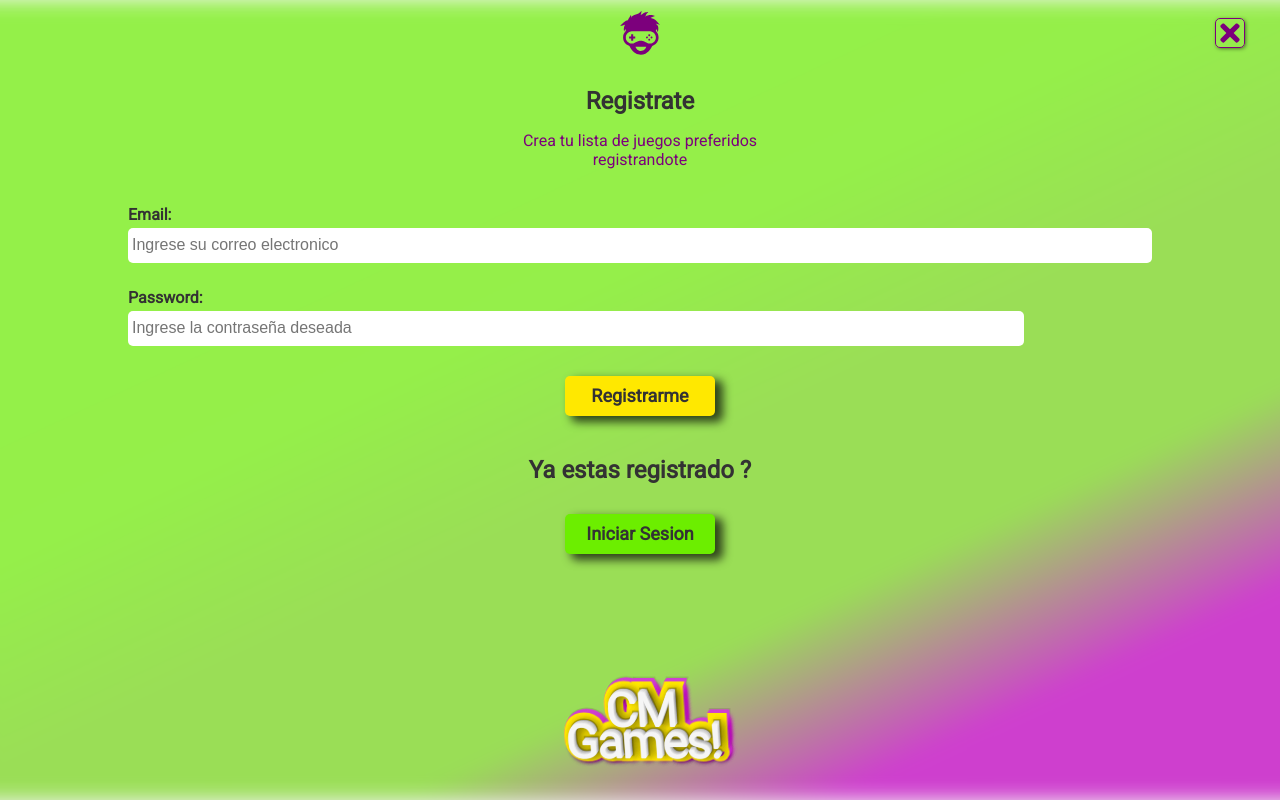
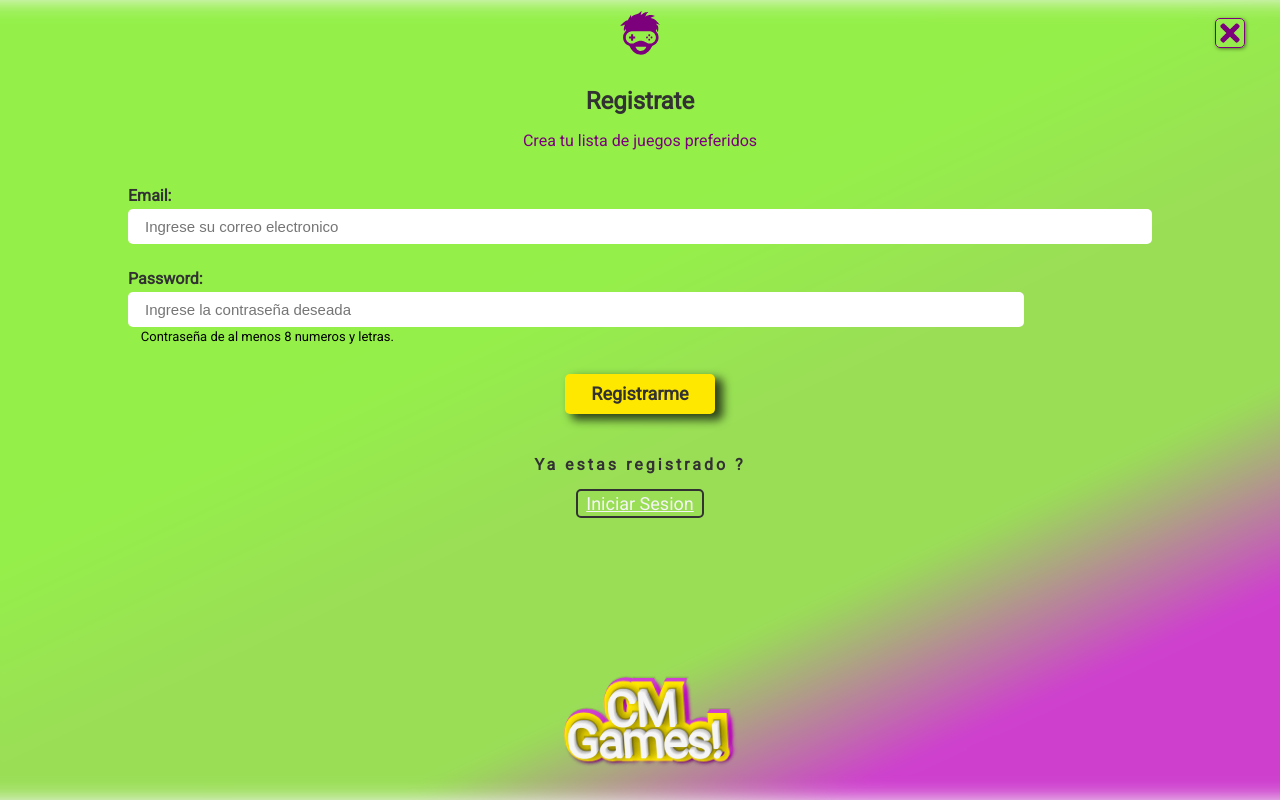
Before and after one commit to JuanMolfese/unicen-visualizacion, a Next.js app in the folder TP2/entregafinal/: page /register in a window 1280 px wide. Built offline with nearby package versions, Linux system fonts and the light colour scheme.

Commit message:
se agrega en imputs autocomplete off, css al spinner, arreglo boton de inicio en Register.js

```diff
--- a/TP2/entregafinal/components/ModalMenu.js
+++ b/TP2/entregafinal/components/ModalMenu.js
@@ -27,7 +27,7 @@ export default function ModalMenu({genres}){
           <FaTimes className={styles.iconClose} onClick={closeModal}/>
         </div>
         <div className={styles.search}>
-          <input id="search" placeholder="Buscar por nombre o categoria" type="text" maxLength={15} className={styles.inputSearch}></input>
+          <input id="search" autoComplete="off" placeholder="Buscar por nombre o categoria" type="text" maxLength={15} className={styles.inputSearch}></input>
           <FaSearch className={styles.iconSearch} onClick={searchGames}></FaSearch>
         </div>
         <div className={styles.allGames}>
--- a/TP2/entregafinal/components/spinner.js
+++ b/TP2/entregafinal/components/spinner.js
@@ -1,9 +1,11 @@
+import styles from '../styles/Game.module.css';
+
 export default function Spinner() {
   return (
     <>
       <div className="content">
       <div className="html-spinner"></div>
-      <p>Cargando...</p>
+      <p className={styles.spinner}>Cargando...</p>
       </div>
 
       <style jsx>{`
@@ -15,7 +17,7 @@ export default function Spinner() {
           justify-content: center;
           align-items: center;
           text-align: center;
-          margin-top: 25px;
+          margin-top: 40%;
         }
 
         .html-spinner {
--- a/TP2/entregafinal/pages/register.js
+++ b/TP2/entregafinal/pages/register.js
@@ -24,7 +24,7 @@ export default function register(){
 
         <div className={styles.contentTitle}>
           <h2 className={styles.titulo}>Registrate</h2>
-          <p className={styles.subtitle}>Crea tu lista de juegos preferidos registrandote</p>
+          <p className={styles.subtitle}>Crea tu lista de juegos preferidos</p>
         </div>
 
         <form action="/" className={styles.formRegister}>
@@ -35,6 +35,8 @@ export default function register(){
             name="email"
             className={styles.inputEmail}
             placeholder="Ingrese su correo electronico"
+            autoComplete="off"
+            maxLength={28}
           />
           <label for="pswrd" className={styles.labels}>Password:</label>
           <input
@@ -45,7 +47,13 @@ export default function register(){
             className={styles.inputPass}
             placeholder="Ingrese la contraseña deseada"
             title="La contraseña puede ser números (0 to 9) o letras (a to z)."
+            autoComplete="off"
+            maxLength={15}
           />
+           <div className={styles.infoPass}>
+              <span>Contraseña de al menos 8 numeros y letras.</span>
+           </div>
+
            {/* ver : para animacion felicitaciones por el registrado
            https://codepen.io/l2zeo/pen/ZEBLepW
 
@@ -61,14 +69,14 @@ export default function register(){
             </Link>
           </div>
         </form>
+
         <div className={styles.contentTitle}>
-            <h2 className={styles.titulo}>Ya estas registrado ?</h2>
+          <h4 className={styles.yaRegistrado}>Ya estas registrado ?</h4>
+          <div className={styles.contentSubmit}>
+            <Link href="/login">
+              <a className={styles.linkInicioSesion}>Iniciar Sesion</a>
+            </Link>
           </div>
-
-        <div className={styles.contentSubmit}>
-          <Link href="/login">
-            <a><button type="submit" className={styles.btnInicioSesion}>Iniciar Sesion</button></a>
-          </Link>
         </div>
 
       </div>
--- a/TP2/entregafinal/styles/Game.module.css
+++ b/TP2/entregafinal/styles/Game.module.css
@@ -115,3 +115,8 @@
   font-weight: bold;
   color: var(--color-Primary-D2);
 }
+
+.spinner{
+  font-size: 20px;
+  color: var(--color-Primary-D2);
+}
--- a/TP2/entregafinal/styles/ModalMenu.module.css
+++ b/TP2/entregafinal/styles/ModalMenu.module.css
@@ -74,8 +74,8 @@
   width: 60%;
   border-radius: 5px;
   border-color: var(--color-Primary-D2);
-  border-style: solid;
-  padding: 10px;
+  font-size: 15px;
+  padding: 2px 2px 2px 15px;
 }
 
 .iconSearch{
--- a/TP2/entregafinal/styles/Register.module.css
+++ b/TP2/entregafinal/styles/Register.module.css
@@ -81,20 +81,23 @@
 .inputEmail{
   width: 80%;
   margin-left: 10%;
-  font-size: medium;
+  font-size: 15px;
   margin-bottom: 15px;
   border-radius: 5px;
   height: 35px;
   border-color: transparent;
+  padding-left: 15px;
 }
 
 .inputPass {
   margin-left: 10%;
   width: 70%;
-  font-size: medium;
+  font-size: 15px;
   border-radius: 5px;
   height: 35px;
   border-color: transparent;
+  padding-left: 15px;
+
 }
 
 .contentSubmit {
@@ -139,6 +142,24 @@
   border-radius: 5px;
   box-shadow: 7px 5px 10px 1px rgba(0,0,0,0.70);
   color: var(--color-DARK);
+}
+
+
+.yaRegistrado{
+  letter-spacing: 3px;
+  font-weight: bold;
+  color: var(--color-DARK);
+  margin-bottom: 5px;
+}
+
+
+.linkInicioSesion {
+  color: var(--color-bg-app-LIGHT);
+  font-size: large;
+  text-decoration: underline;
+  border: var(--color-DARK) solid 2px;
+  padding: 2px 8px;
+  border-radius: 5px;
 }
 
 .subtitle {
```
Also changed, not shown: TP2/entregafinal/pages/login.js (+6 -2 lines).
